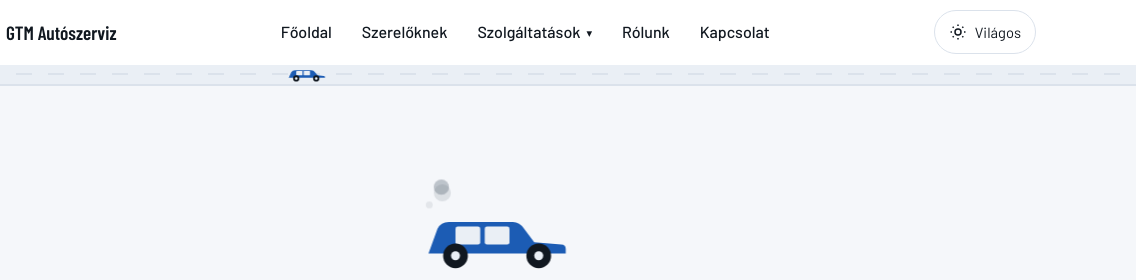
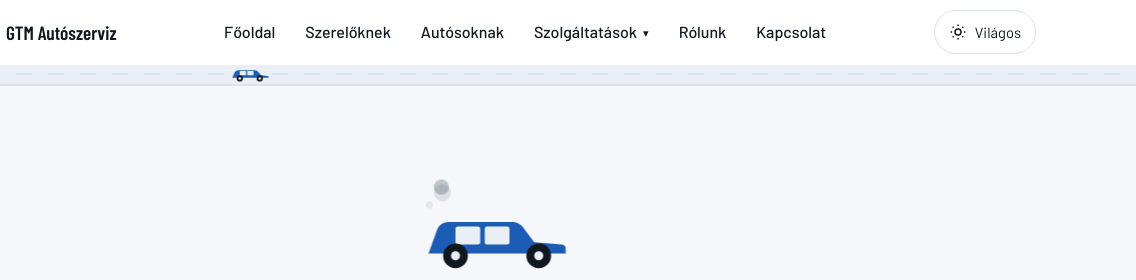
Before and after one commit to zsebehazybalint-dev/GTMweboldal, a plain HTML site: page 404.html in a window 1280 px wide. Shown: the top 280 px of the page, 144-1280 px from the left. Drawn offline with Linux system fonts and the light colour scheme.

Commit message:
Új "Autósoknak" fül a fő navigációban
A Szerelőknek (B2B) mellé bekerült az Autósoknak (B2C) link is, a
futomu-beallitas.html-re mutatva - ugyanarra az oldalra, amire a
főoldal "Autós vagyok" belépő kártyája is visz. Mind a 12 oldal
fejléce frissült, byte-azonos marad egymással.

```diff
--- a/404.html
+++ b/404.html
@@ -34,6 +34,7 @@
       <ul>
         <li><a href="index.html">Főoldal</a></li>
         <li><a href="szerelo-partner.html">Szerelőknek</a></li>
+        <li><a href="futomu-beallitas.html">Autósoknak</a></li>
         <li class="nav-dropdown">
           <button type="button" class="nav-top" aria-expanded="false">Szolgáltatások <span class="caret" aria-hidden="true">▾</span></button>
           <ul class="dropdown-panel">
```
Also changed, not shown: adatvedelem.html (+1 -0 lines), futomu-beallitas.html (+1 -0 lines), gumiszereles.html (+1 -0 lines), hengerfej-csere.html (+1 -0 lines), hengerfej-javitas.html (+1 -0 lines), hengerfej-mezogazdasagi.html (+1 -0 lines), index.html (+1 -0 lines), kapcsolat.html (+1 -0 lines), koszonjuk.html (+1 -0 lines), rolunk.html (+1 -0 lines), szerelo-partner.html (+1 -0 lines).
